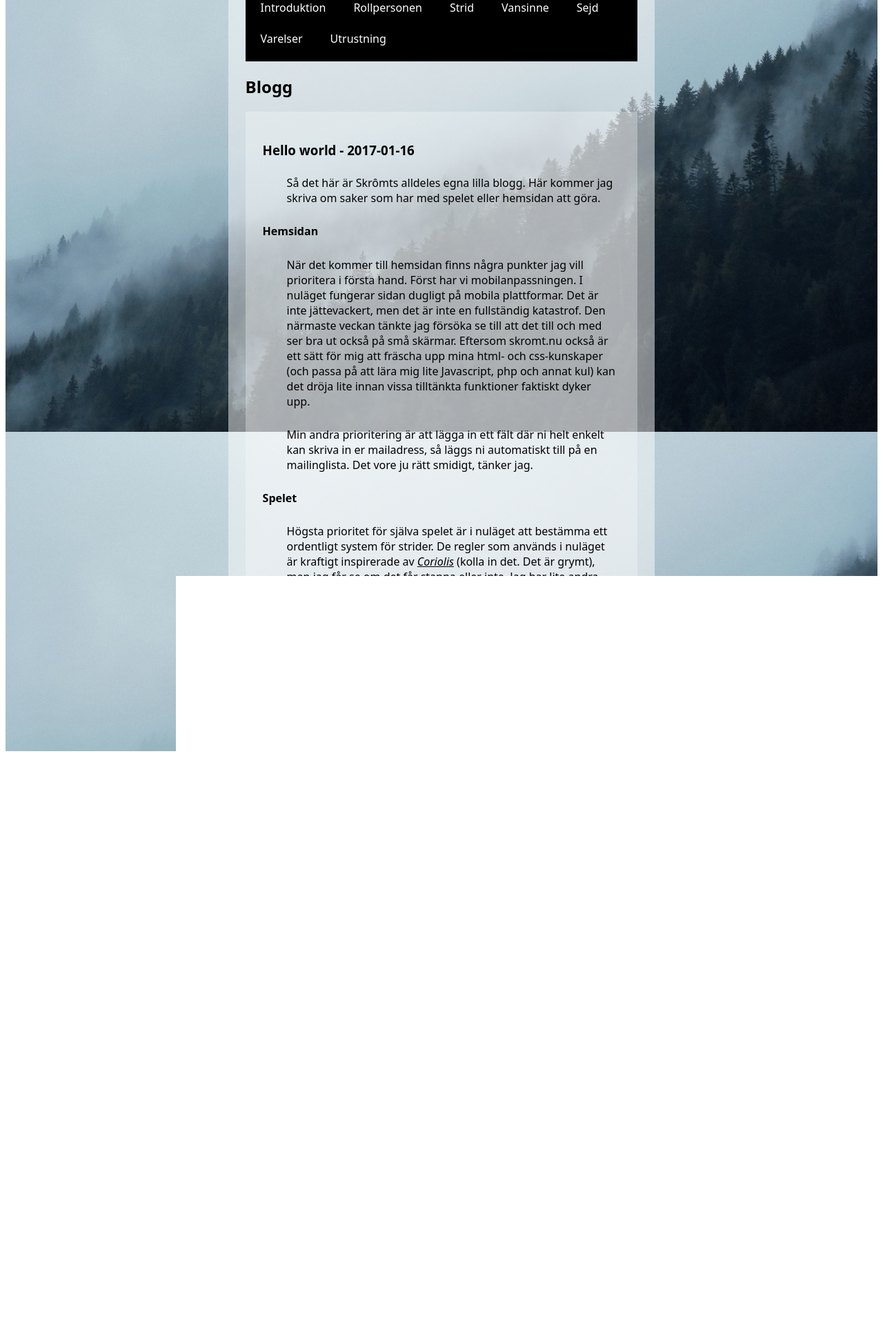
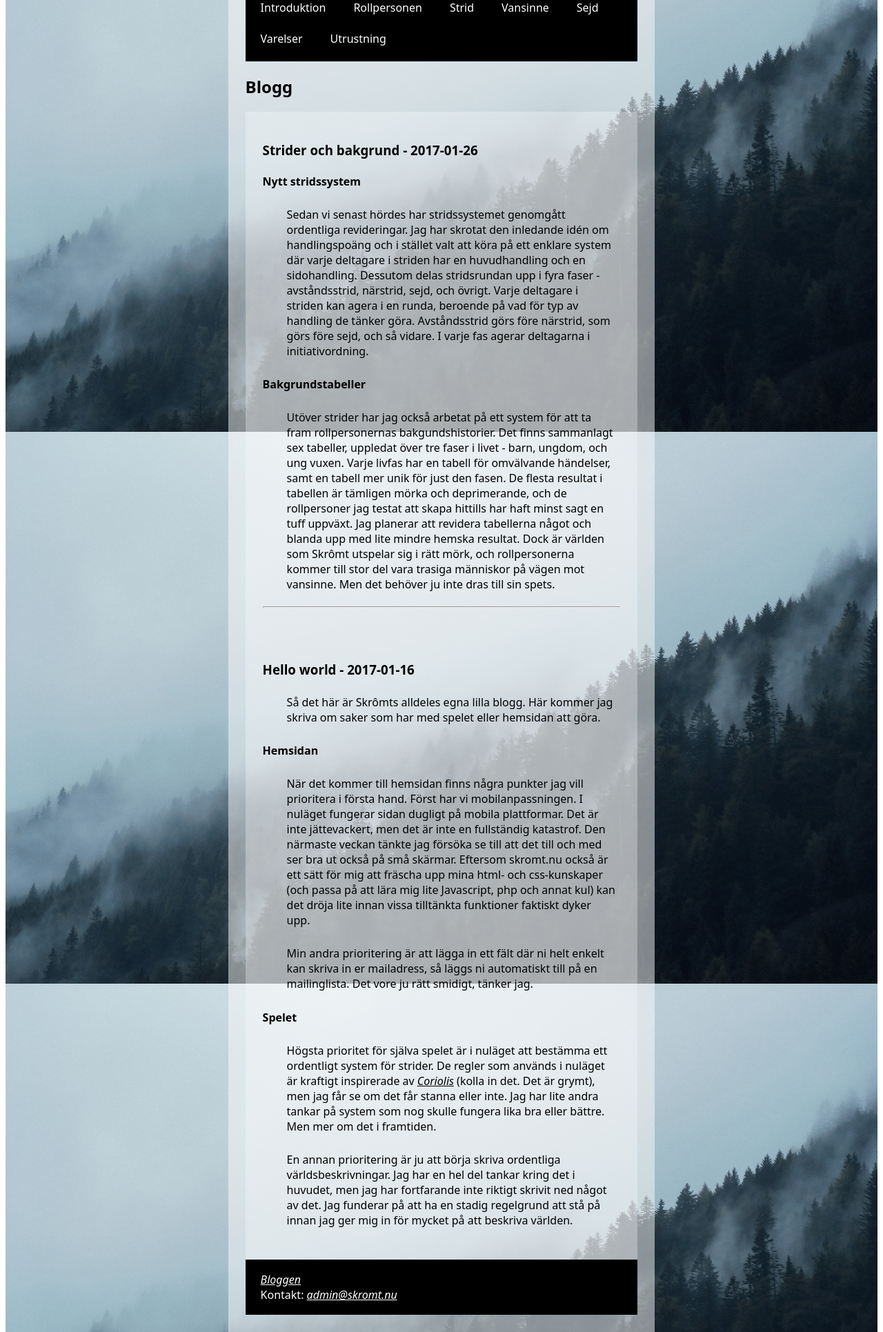
Before and after one commit to Guran89/private, a PHP site: page /blogg.php in a window 1280 px wide. Shown: the part 182-2113 px from the top of the page at 69% size. Before the commit the page ends 1271 px from the top, so only its background shows below. Run offline with PHP 8.4, Linux system fonts and the light colour scheme.

Commit message:
New blog post

```diff
--- a/public_html/blogg.php
+++ b/public_html/blogg.php
@@ -4,6 +4,16 @@
 
 <section class="left" id="blogg">
 	<h2>Blogg</h2>
+<article>
+		<h3>Strider och bakgrund - 2017-01-26</h3>
+		<h4>Nytt stridssystem</h4>
+		<p>Sedan vi senast hördes har stridssystemet genomgått ordentliga revideringar. Jag har skrotat den inledande idén om handlingspoäng och i stället valt att köra på ett enklare system där varje deltagare i striden har en huvudhandling och en sidohandling. Dessutom delas stridsrundan upp i fyra faser - avståndsstrid, närstrid, sejd, och övrigt. Varje deltagare i striden kan agera i en runda, beroende på vad för typ av handling de tänker göra. Avståndsstrid görs före närstrid, som görs före sejd, och så vidare. I varje fas agerar deltagarna i initiativordning.</p>
+
+		<h4>Bakgrundstabeller</h4>
+		<p>Utöver strider har jag också arbetat på ett system för att ta fram rollpersonernas bakgundshistorier. Det finns sammanlagt sex tabeller, uppledat över tre faser i livet - barn, ungdom, och ung vuxen. Varje livfas har en tabell för omvälvande händelser, samt en tabell mer unik för just den fasen. De flesta resultat i tabellen är tämligen mörka och deprimerande, och de rollpersoner jag testat att skapa hittills har haft minst sagt en tuff uppväxt. Jag planerar att revidera tabellerna något och blanda upp med lite mindre hemska resultat. Dock är världen som Skrômt utspelar sig i rätt mörk, och rollpersonerna kommer till stor del vara trasiga människor på vägen mot vansinne. Men det behöver ju inte dras till sin spets.</p>
+		<hr>
+	</article>
+
 	<article>
 		<h3>Hello world - 2017-01-16</h3>
 		<p>Så det här är Skrômts alldeles egna lilla blogg. Här kommer jag skriva om saker som har med spelet eller hemsidan att göra.</p>
```
